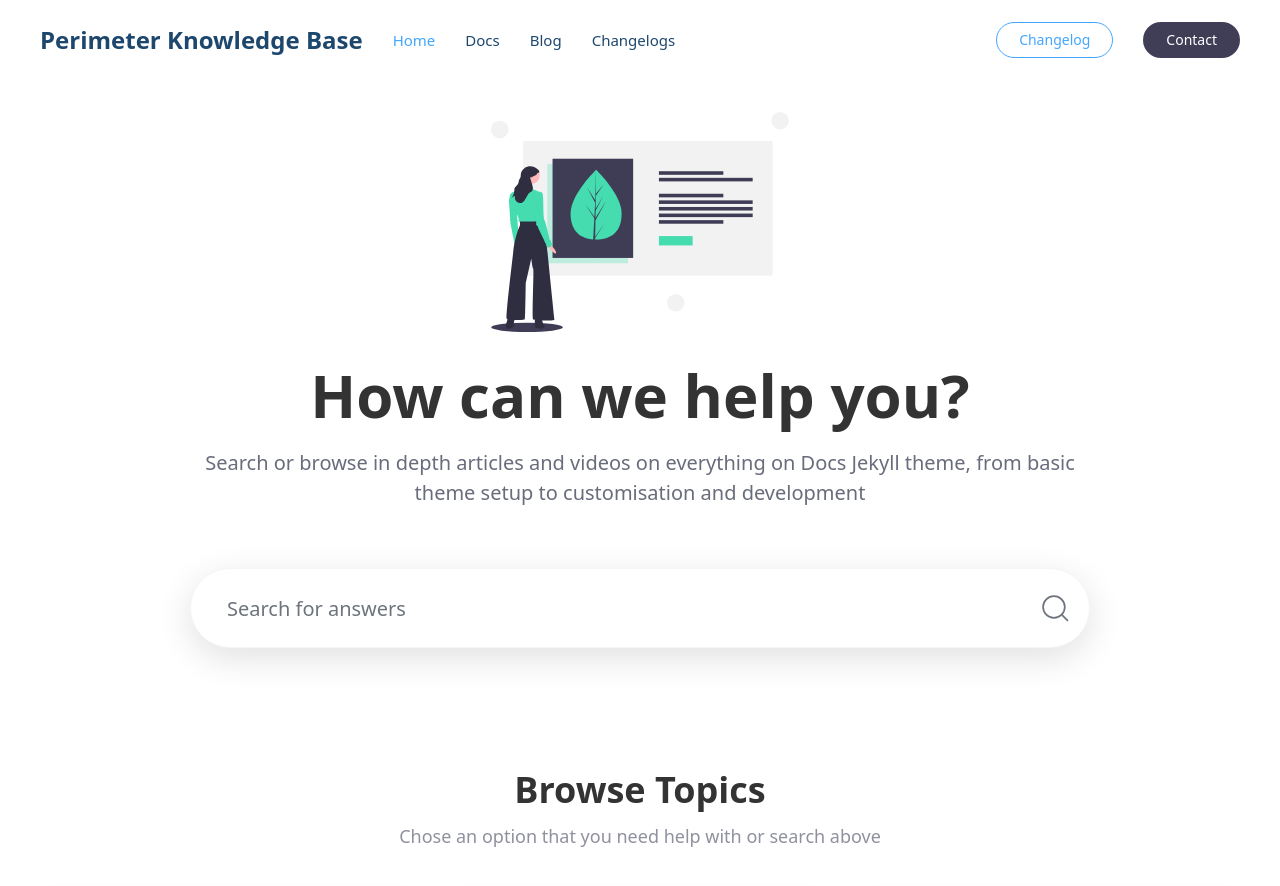
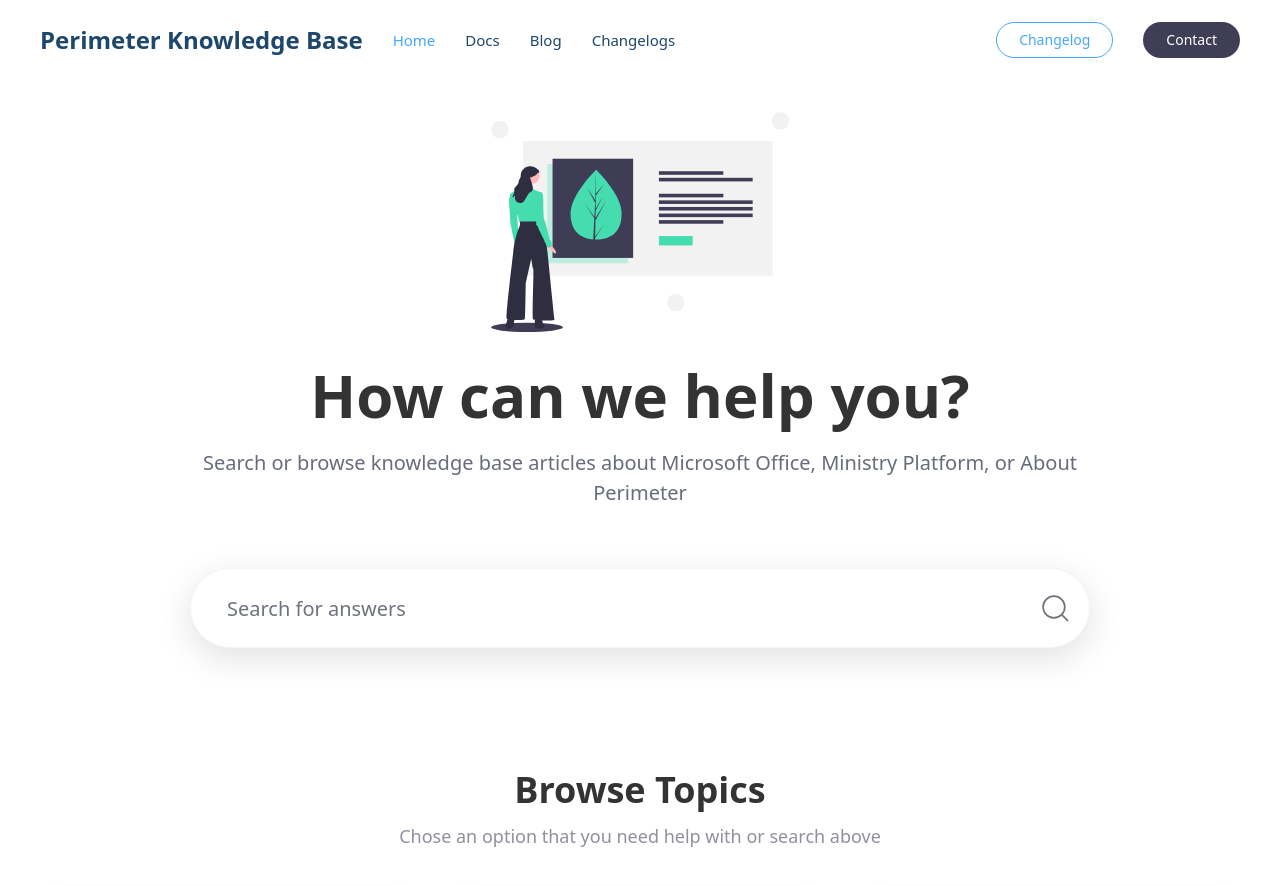
Before and after one commit to josephwper/perimeterkb, a Jekyll site: the page built from index.md, in a window 1280 px wide and 900 px high. Shown: the top 886 px of the window. Built offline with Jekyll 4.4.1, drawn with Linux system fonts in a browser that asks for light colours.

Commit message:
Update index.md

```diff
--- a/index.md
+++ b/index.md
@@ -3,7 +3,7 @@ layout: page
 width: expand
 hero:
     title: How can we help you?
-    subtitle: Search or browse in depth articles and videos on everything on Docs Jekyll theme, from basic theme setup to customisation and development
+    subtitle: Search or browse knowledge base articles about Microsoft Office, Ministry Platform, or About Perimeter
     image: knowledge.svg
     search: true
 ---
```
